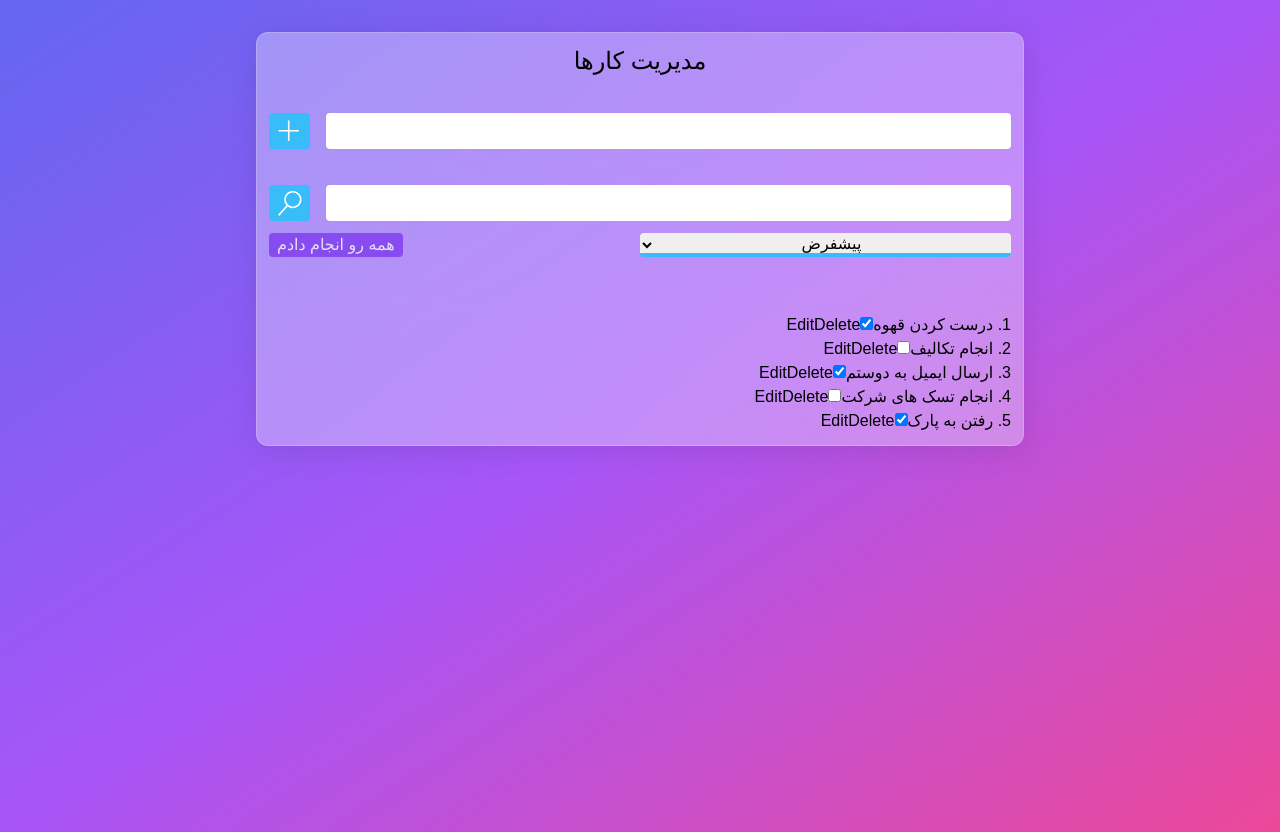
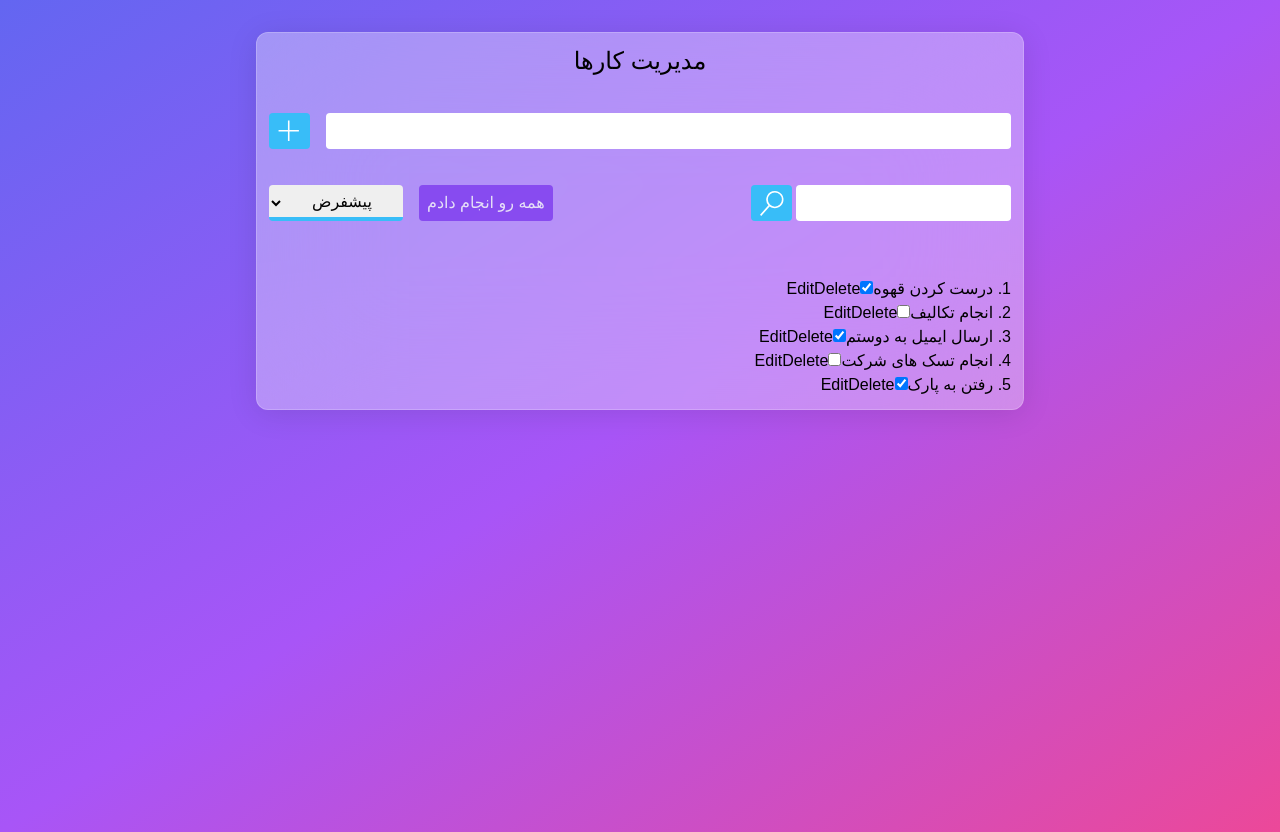
Before and after one commit to MohammadBohluli/react-todo-app, a React (Vite) app: page / in a window 1280 px wide. Built offline with nearby package versions, Linux system fonts and the light colour scheme; a small style sheet from the web is missing.

Commit message:
responsive input groups

```diff
--- a/src/components/InputGroups.tsx
+++ b/src/components/InputGroups.tsx
@@ -17,9 +17,9 @@ const InputGroups = ({
   onSelectStatus,
 }: Props) => {
   return (
-    <div className="flex justify-between flex-wrap grow gap-3 mb-14">
+    <div className="flex justify-between flex-wrap sm:flex-nowrap grow gap-3 mb-14">
       <SearchInput taskList={taskList} onSearchList={onSearchList} />
-      <div className="flex justify-between text-nowrap w-full">
+      <div className="flex justify-between text-nowrap w-full sm:justify-end sm:gap-4">
         <StatusSelection
           selectedStatus={selectedStatus}
           onSelectStatus={onSelectStatus}
--- a/src/components/SearchInput.tsx
+++ b/src/components/SearchInput.tsx
@@ -21,7 +21,10 @@ const SearchInput = ({ taskList, onSearchList }: Props) => {
   };
 
   return (
-    <form onSubmit={handleSubmit} className="flex justify-between gap-4 w-full">
+    <form
+      onSubmit={handleSubmit}
+      className="flex justify-between gap-4 sm:gap-1 w-full sm:w-auto"
+    >
       <input
         type="search"
         value={searchQuery}
--- a/src/components/StatusSelection.tsx
+++ b/src/components/StatusSelection.tsx
@@ -9,7 +9,7 @@ const StatusSelection = ({ selectedStatus, onSelectStatus }: Props) => {
       value={selectedStatus}
       onChange={(e) => onSelectStatus(e.target.value)}
       className="rounded outline-none border-b-4 border-white border-b-sky-400
-      cursor-pointer px-5 w-6/12 text-center"
+      cursor-pointer px-5 w-6/12 sm:w-auto text-center sm:order-1"
     >
       <option value="">پیشفرض</option>
       <option value="true">انجام شده</option>
```
